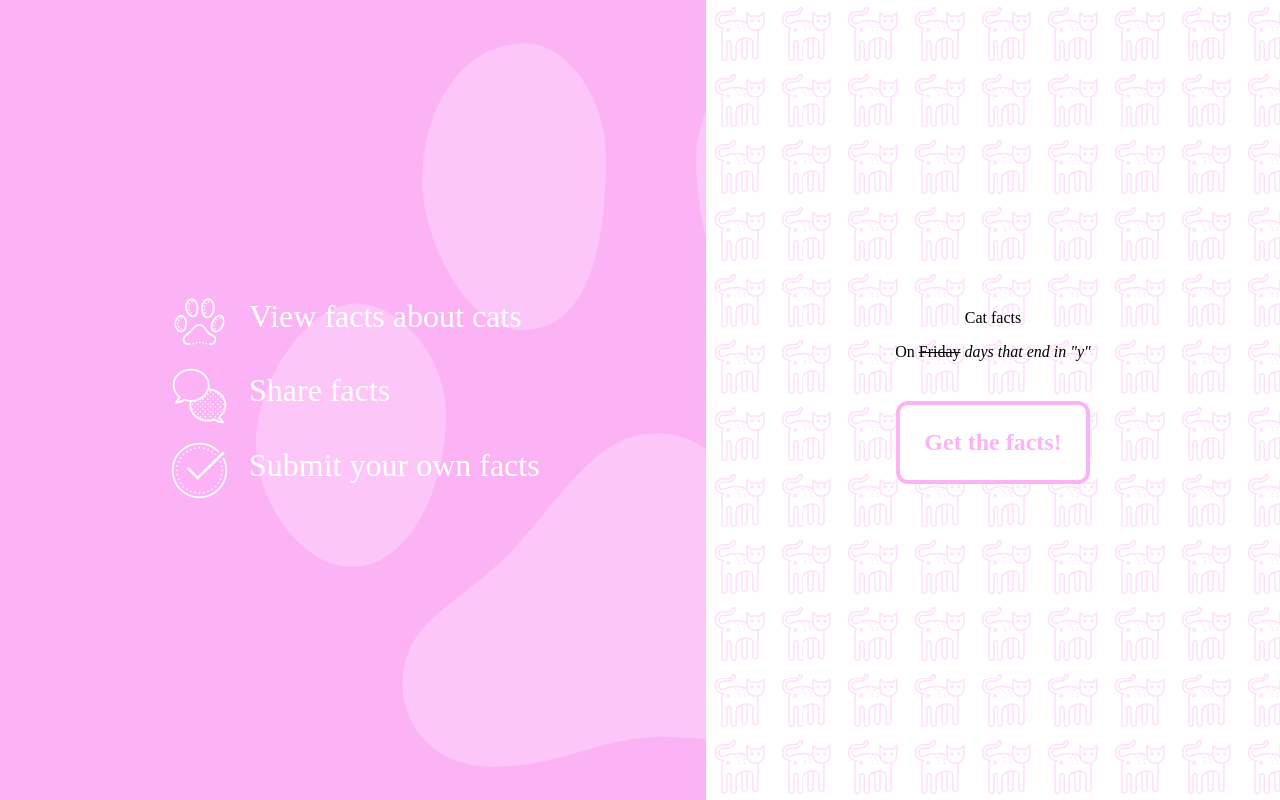
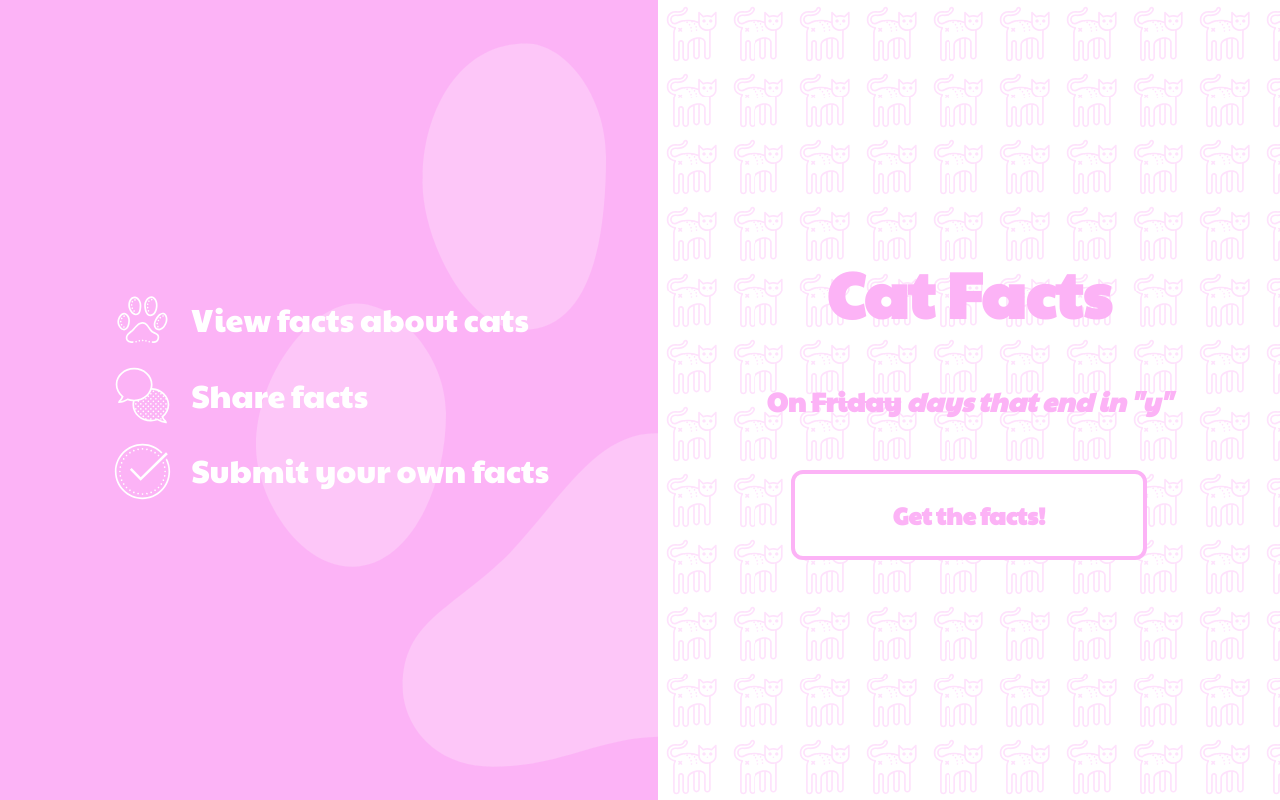
Before and after one commit to jerryaswell/catfactfriday-bkup, a Node server app: page / in a window 1280 px wide. Run offline with Node 20, Linux system fonts and the light colour scheme.

Commit message:
Overhaul main page

```diff
--- a/public/stylesheets/landing-layout.css
+++ b/public/stylesheets/landing-layout.css
@@ -1,6 +1,10 @@
 body {
-  margin: 0;
-  padding: 0;
+  font-family: 'Paytone One', sans-serif;
+}
+#continue-message {
+  color: #fcb3f6;
+  font-size: 2em;
+  text-decoration-thickness: 200%;
 }
 #content {
   width: 100vw;
--- a/public/stylesheets/theme.css
+++ b/public/stylesheets/universal-theme.css
@@ -1,3 +1,7 @@
+body, h1, h2, h3, h4, h5, h6 {
+  margin: 0;
+  padding: 0;
+}
 a {
   text-decoration: none;
 }
--- a/views/pages/landing.ejs
+++ b/views/pages/landing.ejs
@@ -1,15 +1,17 @@
 <!DOCTYPE html>
 <html>
 <head>
+  <%- include ("../partials/universal-header.ejs") %>
   <%- include ("../partials/landing-header.ejs") %>
 </head>
-
 <body>
   <div id='content'>
     <div id='continue'>
       <div id='continue-message'>
-        <p>Cat facts</p>
-	<p>On <strike>Friday</strike> <em>days that end in "y"</em>
+        <p>
+          <h1>Cat Facts</h1><br>
+          <h5>On <strike>Friday</strike> <em>days that end in "y"</em><h5>
+        </p>
       </div>
       <div id='continue-action'>
         <a href='/facts'><div class='button'>Get the facts!</div></a>
--- a/views/partials/facts-header.ejs
+++ b/views/partials/facts-header.ejs
@@ -1,4 +1 @@
-<title>Cat Fact Friday</title>
 <link rel="stylesheet" type="text/css" href="/stylesheets/facts-layout.css" />
-<link rel="stylesheet" type="text/css" href="/stylesheets/theme.css" />
-<link rel="stylesheet" type="text/css" href="/stylesheets/component.css" />
--- a/views/partials/landing-header.ejs
+++ b/views/partials/landing-header.ejs
@@ -1,4 +1 @@
-<title>Cat Fact Friday</title>
 <link rel="stylesheet" type="text/css" href="/stylesheets/landing-layout.css" />
-<link rel="stylesheet" type="text/css" href="/stylesheets/theme.css" />
-<link rel="stylesheet" type="text/css" href="/stylesheets/components.css" />
--- /dev/null
+++ b/views/partials/universal-header.ejs
@@ -0,0 +1,9 @@
+<title>Cat Fact Friday</title>
+
+<link rel="stylesheet" type="text/css" href="/stylesheets/universal-layout.css" />
+<link rel="stylesheet" type="text/css" href="/stylesheets/universal-components.css" />
+<link rel="stylesheet" type="text/css" href="/stylesheets/universal-theme.css" />
+
+<style>
+  @import url('https://fonts.googleapis.com/css2?family=Open+Sans:ital,wght@0,300;0,400;0,600;0,700;0,800;1,300;1,400;1,600;1,700;1,800&family=Paytone+One&display=swap');
+</style>
```
Also changed, not shown: public/stylesheets/universal-components.css (renamed from public/stylesheets/components.css), public/stylesheets/universal-layout.css (added), views/partials/universal-navigation.ejs (renamed from views/partials/navigation.ejs).
